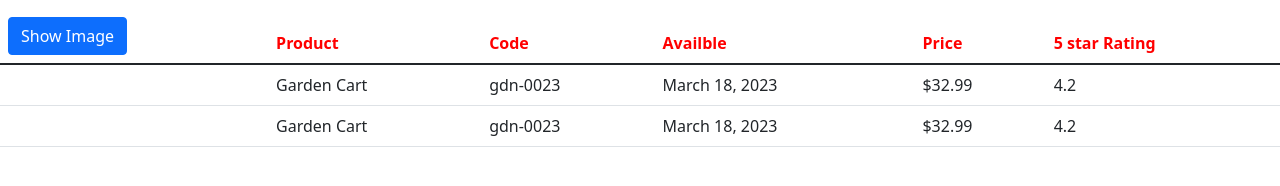
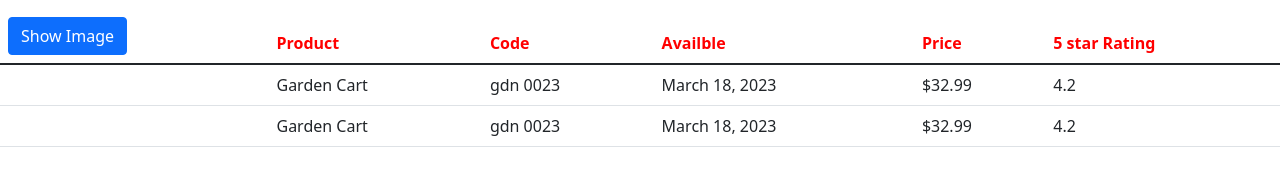
Before and after one commit to Mahmoud-Barry/Angular-GettingStarted, an Angular app: page / in a window 1280 px wide. Shown: the part 204-390 px from the top of the page. Built offline with nearby package versions, Linux system fonts and the light colour scheme.

Commit message:
building custom pipes

```diff
--- a/src/app/app.module.ts
+++ b/src/app/app.module.ts
@@ -3,11 +3,13 @@ import { BrowserModule } from '@angular/platform-browser';
 import { FormsModule } from '@angular/forms';
 import { AppComponent } from './app.component';
 import { ProductListComponent } from './product/product-list.component';
+import { ConvertToSpacePipe } from './product/conver-to-space.pipe';
 
 @NgModule({
   declarations: [
     AppComponent,
-    ProductListComponent
+    ProductListComponent,
+    ConvertToSpacePipe
   ],
   imports: [
     BrowserModule,
--- /dev/null
+++ b/src/app/product/conver-to-space.pipe.ts
@@ -0,0 +1,12 @@
+import { Pipe, PipeTransform } from "@angular/core";
+@Pipe({
+    name: 'convertToSpaces'
+})
+
+export class ConvertToSpacePipe implements PipeTransform{
+    transform(value: string,chracter : string): string {
+        return value.replace(chracter,' ')
+    }
+
+
+}
--- a/src/app/product/product-list.component.html
+++ b/src/app/product/product-list.component.html
@@ -38,7 +38,7 @@
             <tr *ngFor="let product of products">
                 <td><img *ngIf="showImage" [src]="product.imageUrl" [style.width.px]="imageWidth" [style.margin.px]="imageMargin"></td>
                 <td>{{product.productName}}</td>
-                <td>{{product.productCode | lowercase}}</td>
+                <td>{{product.productCode | lowercase | convertToSpaces:'-'}}</td>
                 <td>{{product.releaseDate}}</td>
                 <td>{{product.price | currency:'USD':'symbol':'1.2-2'}}</td>
                 <td>{{product.startRating}}</td>
```
